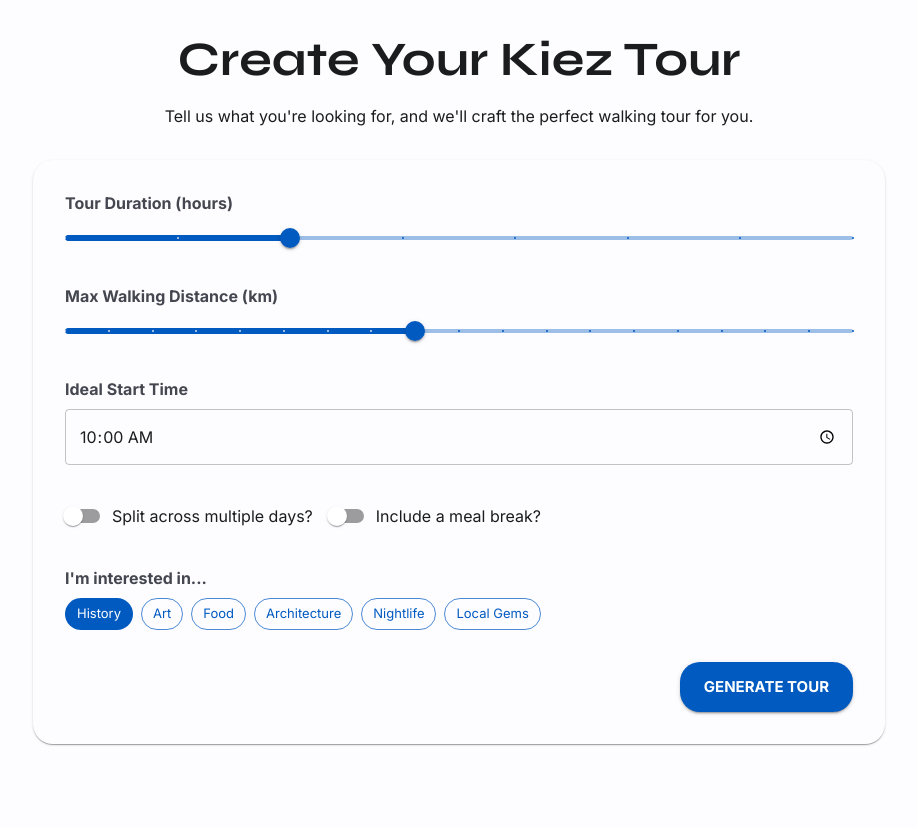
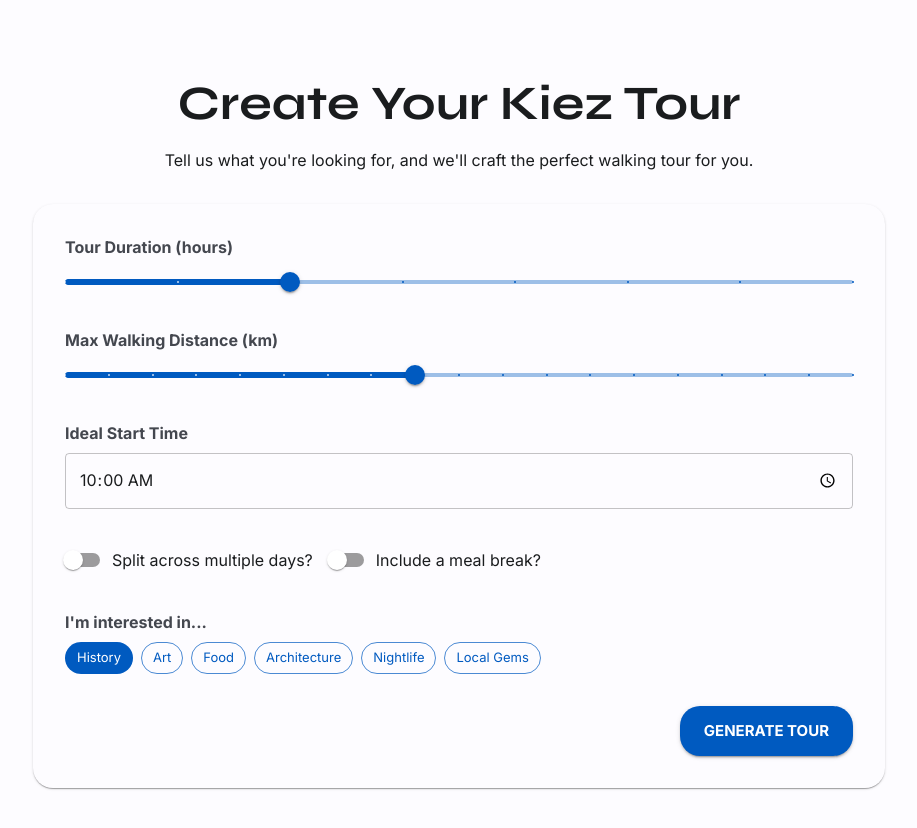
Before and after one commit to marcelocordeiro/berlin-guide, a Next.js app: page / in a window 1280 px wide. Shown: the top 828 px of the page, without its empty margins (181-1098 px from the left). Before the commit the page ends 800 px from the top, so only its background shows below. Built offline with nearby package versions, Linux system fonts and the light colour scheme.

Commit message:
fix(ui): Vertically center form on customization page

```diff
--- a/src/app/page.tsx
+++ b/src/app/page.tsx
@@ -65,6 +65,7 @@ export default function Home() {
           flexDirection: 'column',
           justifyContent: 'center',
           alignItems: 'center',
+          minHeight: '100vh',
         }}
       >
         <Typography variant="h1" component="h1" sx={{ mb: 2 }}>
```
Also changed, not shown: 1 other file (tests, documents, lock files or other folders).
